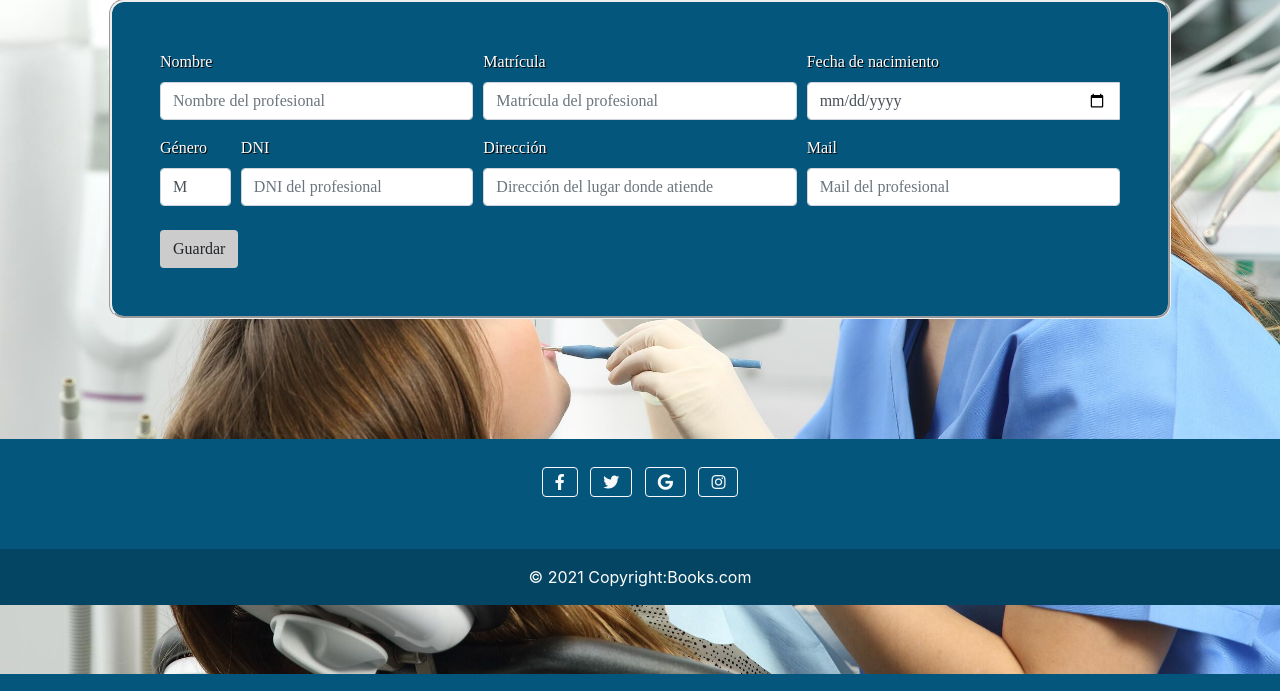
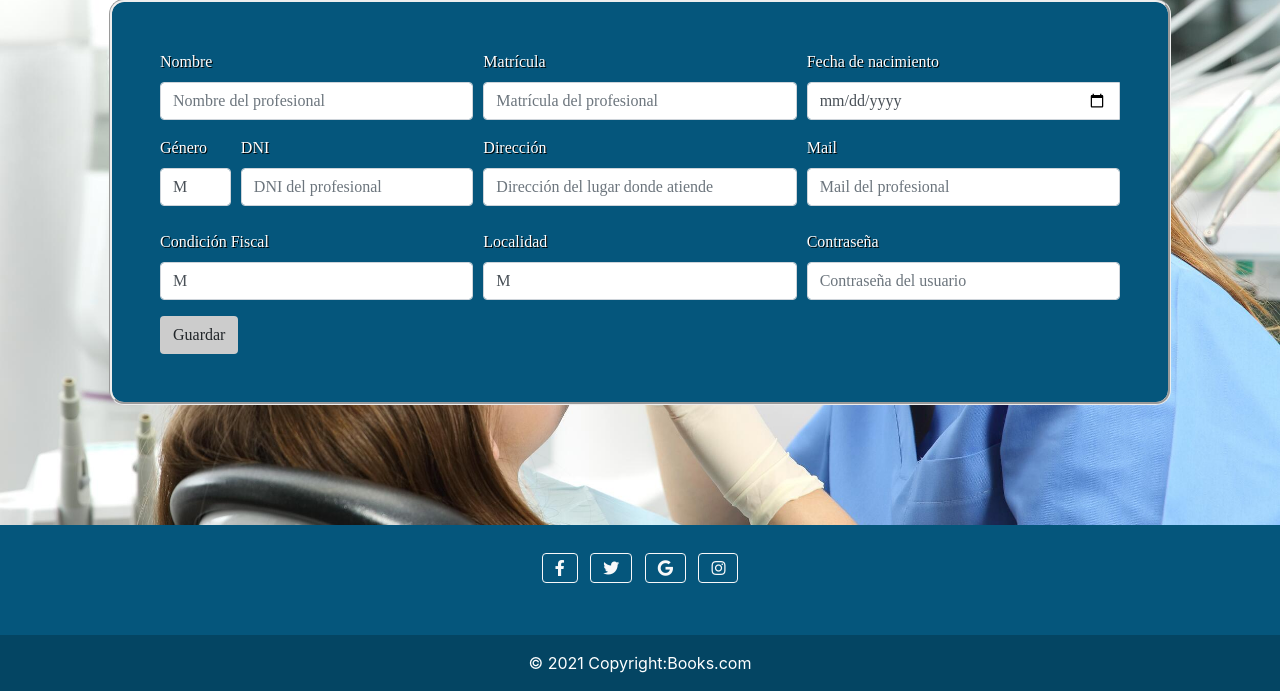
Before and after one commit to amarioni/prueba_circulo, a Flask app: page /formprofessional in a window 1280 px wide. Shown: the part 126-817 px from the top of the page. Run offline with Flask 2, Linux system fonts and the light colour scheme; some libraries are stand-ins or nearby versions; some web fonts are replaced.

Commit message:
Forms Changes

```diff
--- a/templates/formprofessional.html
+++ b/templates/formprofessional.html
@@ -59,7 +59,28 @@
                 </div>
               </div>
             </div>
-            <button class="btn  btnlogin" type="submit">Guardar</button>
+              <div class="form-row">
+                <div class="col-md-4 mb-3">
+                  <label class="textlogin" for="exampleFormControlSelect1">Condición Fiscal</label>
+                  <select class="form-control" id="exampleFormControlSelect1">
+                    <option>M</option>
+                    <option>F</option>
+                  </select>
+                </div>
+                <div class="col-md-4 mb-3">
+                  <label class="textlogin" for="exampleFormControlSelect1">Localidad</label>
+                    <select class="form-control" id="exampleFormControlSelect1">
+                      <option>M</option>
+                      <option>F</option>
+                    </select>
+                </div>
+                <div class="col-md-4">
+                  <label class="textlogin" for="validationTooltip05">Contraseña</label>
+                  <input type="text" class="form-control" id="validationTooltip05" placeholder="Contraseña del usuario" required>
+                </div>
+              </div>
+              <button class="btn  btnlogin" type="submit">Guardar</button>
+            </div>
           </form>
         </div>
 
```
Also changed, not shown: templates/formpatient.html (+20 -0 lines).
